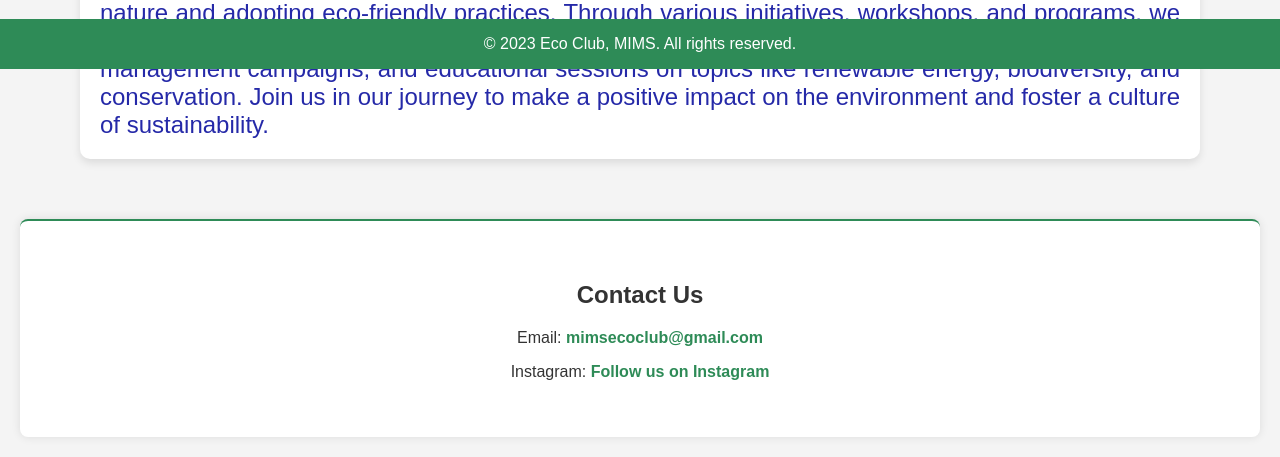
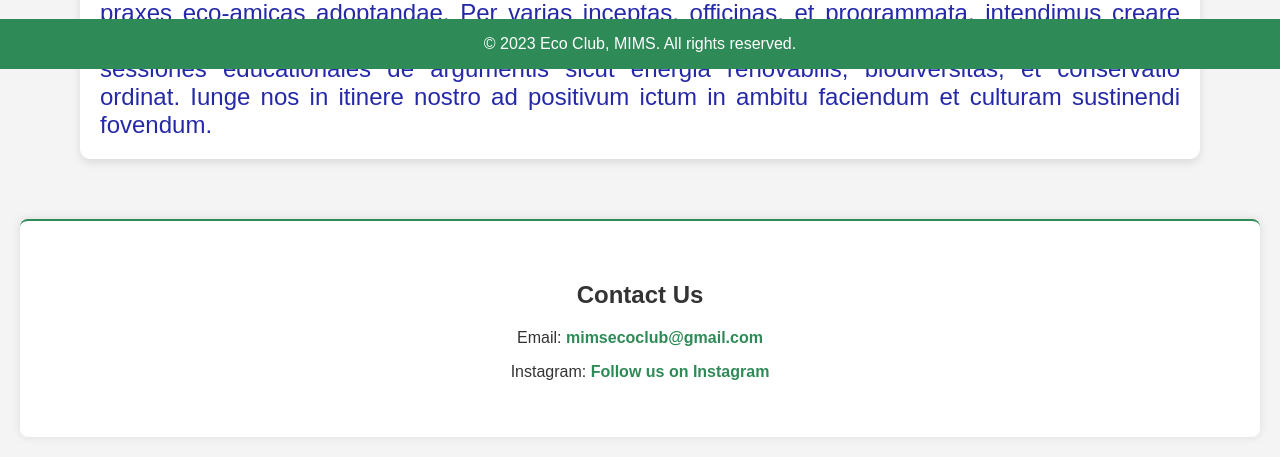
Before and after one commit to unigrames/echo-club, a plain HTML site: page index.html in a window 1280 px wide. Shown: the part 731-1188 px from the top of the page. Drawn offline with Linux system fonts and the light colour scheme.

Commit message:
Update index.html

```diff
--- a/index.html
+++ b/index.html
@@ -129,9 +129,14 @@
 
         <div class="description">
             <p>
-                The <strong>Eco Club</strong> at MIMS is a vibrant community dedicated to promoting environmental awareness and sustainability. Our mission is to inspire and educate individuals about the importance of preserving nature and adopting eco-friendly practices.
-                Through various initiatives, workshops, and programs, we aim to create a greener and healthier planet. The club organizes tree plantation drives, waste management campaigns, and educational sessions on topics like renewable energy, biodiversity, and conservation.
-                Join us in our journey to make a positive impact on the environment and foster a culture of sustainability.  </p>
+<p>
+    <strong>Eco Club</strong> apud MIMS est communitas vibrans quae conscientiam environmentalem et sustinendam promovet.
+    Missio nostra est homines inspirare et docere de momentum naturae conservandae et praxes eco-amicas adoptandae.
+    Per varias inceptas, officinas, et programmata, intendimus creare planetam viridiorem et saniorum.
+    Societas arborum plantationes, res idoneas administrandas, et sessiones educationales de argumentis sicut
+    energia renovabilis, biodiversitas, et conservatio ordinat.
+    Iunge nos in itinere nostro ad positivum ictum in ambitu faciendum et culturam sustinendi fovendum.
+</p>
         </div>
 
 
```
